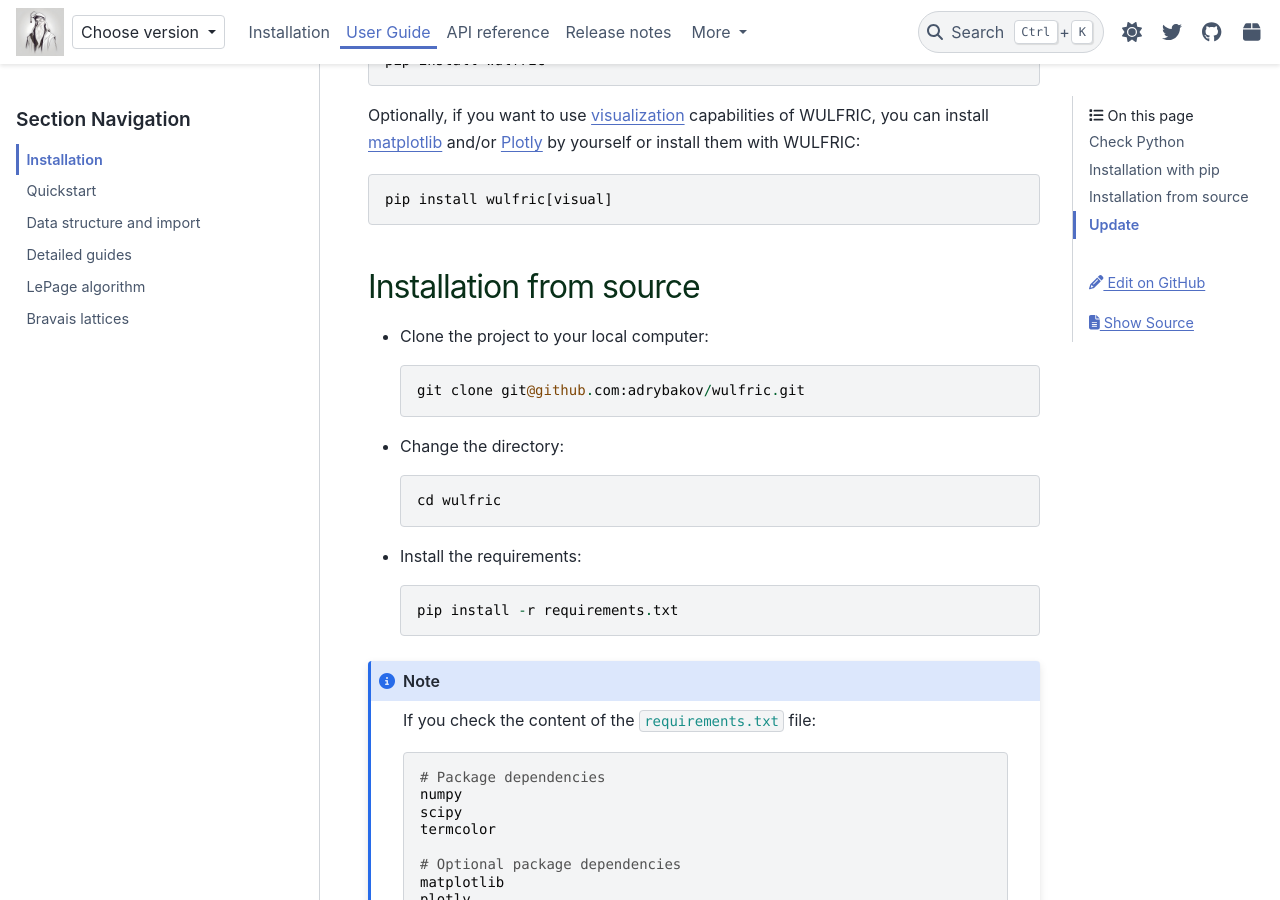
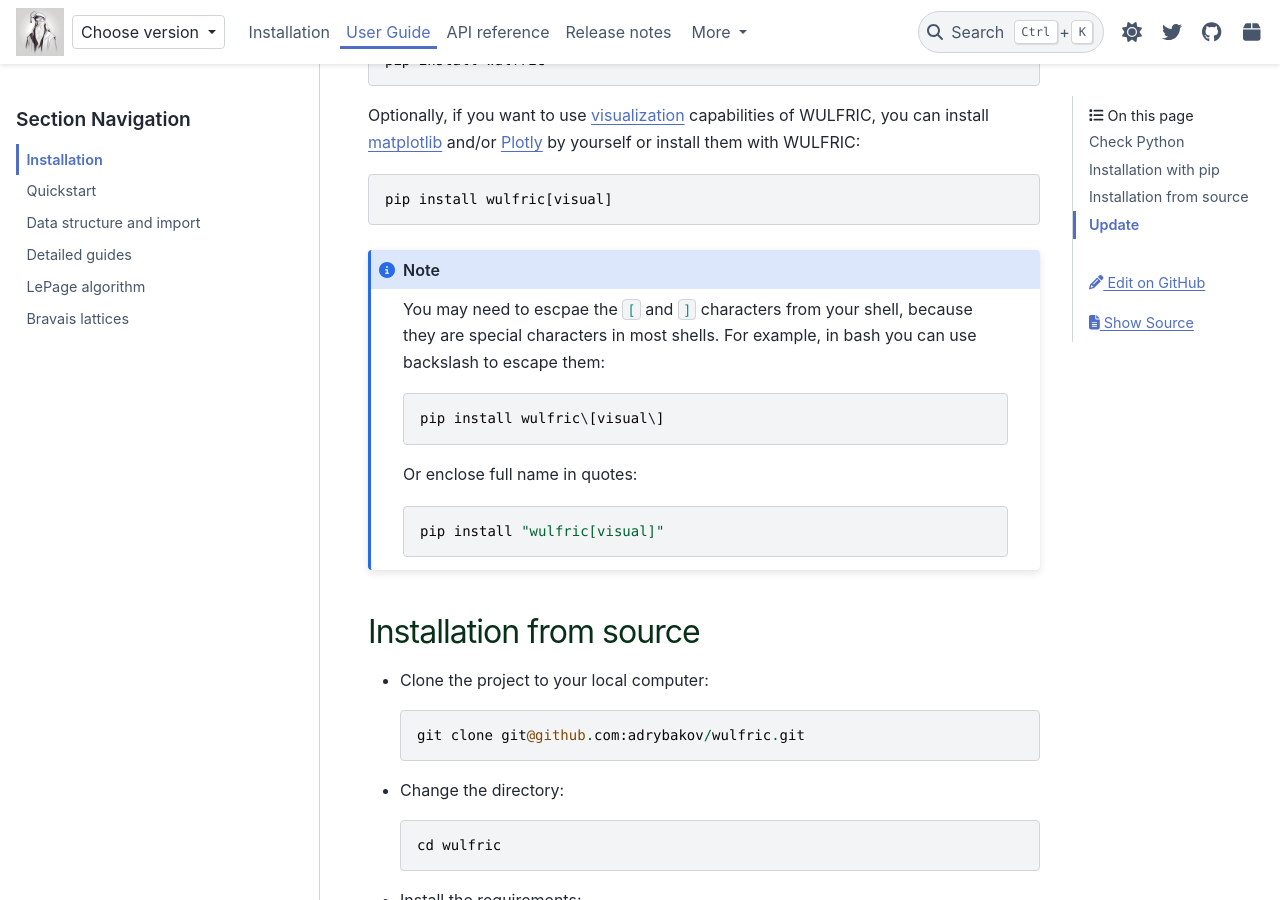
Before and after one commit to adrybakov/wulfric, a Sphinx documentation site: the page built from docs/source/user-guide/start/installation.rst, in a window 1280 px wide and 900 px high, scrolled down 1226 px. Built offline with Sphinx 7.4.7 and the PyData theme 0.15.4, drawn with Linux system fonts in a browser that asks for light colours; a script that is not in the unit is left out.

Commit message:
Update installation page

```diff
--- a/docs/source/user-guide/start/installation.rst
+++ b/docs/source/user-guide/start/installation.rst
@@ -56,6 +56,17 @@ by yourself or install them with WULFRIC::
 
   pip install wulfric[visual]
 
+.. note::
+  You may need to escpae the ``[`` and ``]`` characters from your shell,
+  because they are special characters in most shells.
+  For example, in bash you can use backslash to escape them::
+
+    pip install wulfric\[visual\]
+
+  Or enclose full name in quotes::
+
+    pip install "wulfric[visual]"
+
 .. _installation-source:
 
 Installation from source
```
